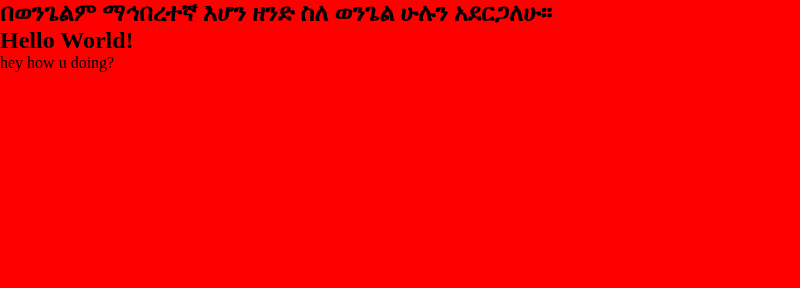
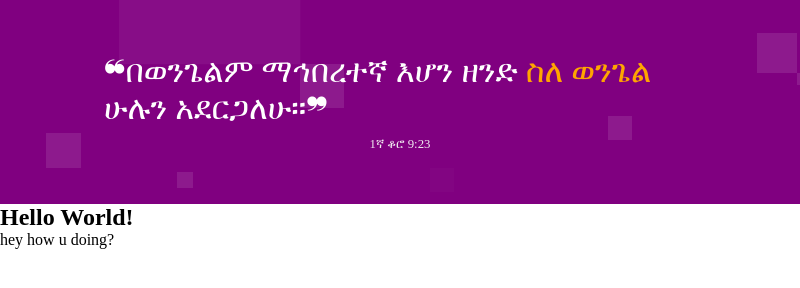
Before and after one commit to wuletawwonte/partakers-tracker, an Electron app: page index.html in a window 800 px wide. Drawn offline with Linux system fonts and the light colour scheme.

Commit message:
header verse text styled

```diff
--- a/index.html
+++ b/index.html
@@ -10,10 +10,11 @@
 </head>
 <body>
     <header>
-        <div>
-            <h2>
-                በወንጌልም ማኅበረተኛ እሆን ዘንድ ስለ ወንጌል ሁሉን አደርጋለሁ።
+        <div class="header-content">
+            <h2 class="header-verse">
+                &#10077;በወንጌልም ማኅበረተኛ እሆን ዘንድ <b>ስለ ወንጌል</b> ሁሉን አደርጋለሁ።&#10078;
             </h2>
+            <p>1ኛ ቆሮ 9:23</p>
         </div>
     </header>
     <h2>Hello World!</h2>
--- a/style.css
+++ b/style.css
@@ -2,6 +2,37 @@
     margin: 0;
 }
 
-body {
-    background-color: red;
+header {
+    min-height: 18vh;
+    background-color: purple;
+    color: white;
+    padding: 30px;
+    background-image: url("./img/headerbg.svg");
 }
+
+.header-content {
+    width: 80%;
+    min-height: inherit;
+    margin: auto;
+    display: flex;
+    align-items: center;
+    justify-content: center;
+    flex-direction: column;
+    gap: 10px;
+}
+
+.header-verse {
+    font-size: 2rem;
+    font-weight: 100;
+}
+
+.header-verse > b {
+    font-weight: 500;
+    font-weight:lighter;
+    color: orange;
+}
+
+.header-content > p {
+    font-size: .8rem;
+    color: rgba(245, 245, 245, 0.952);
+}
```
Also changed, not shown: img/headerbg.svg (added).
